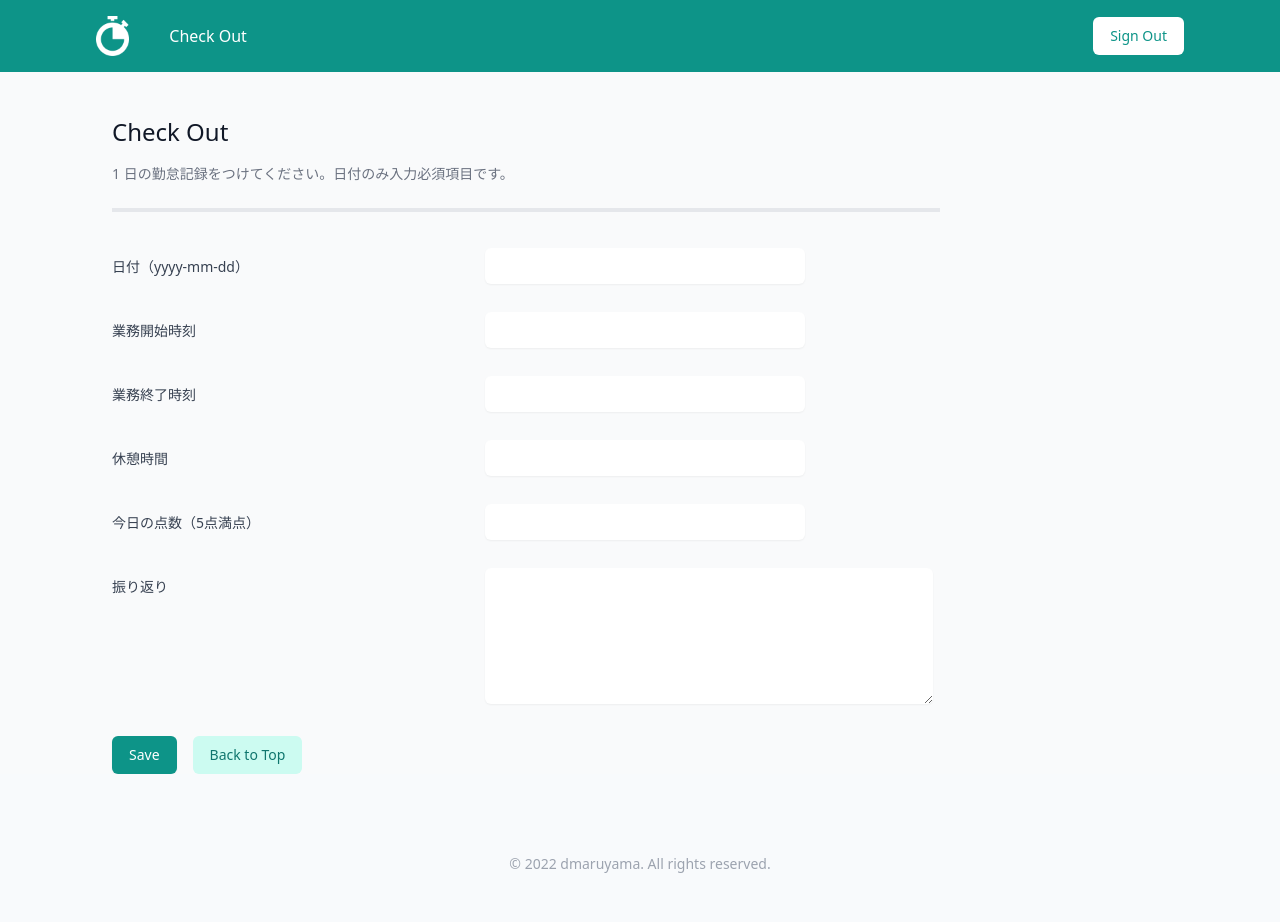
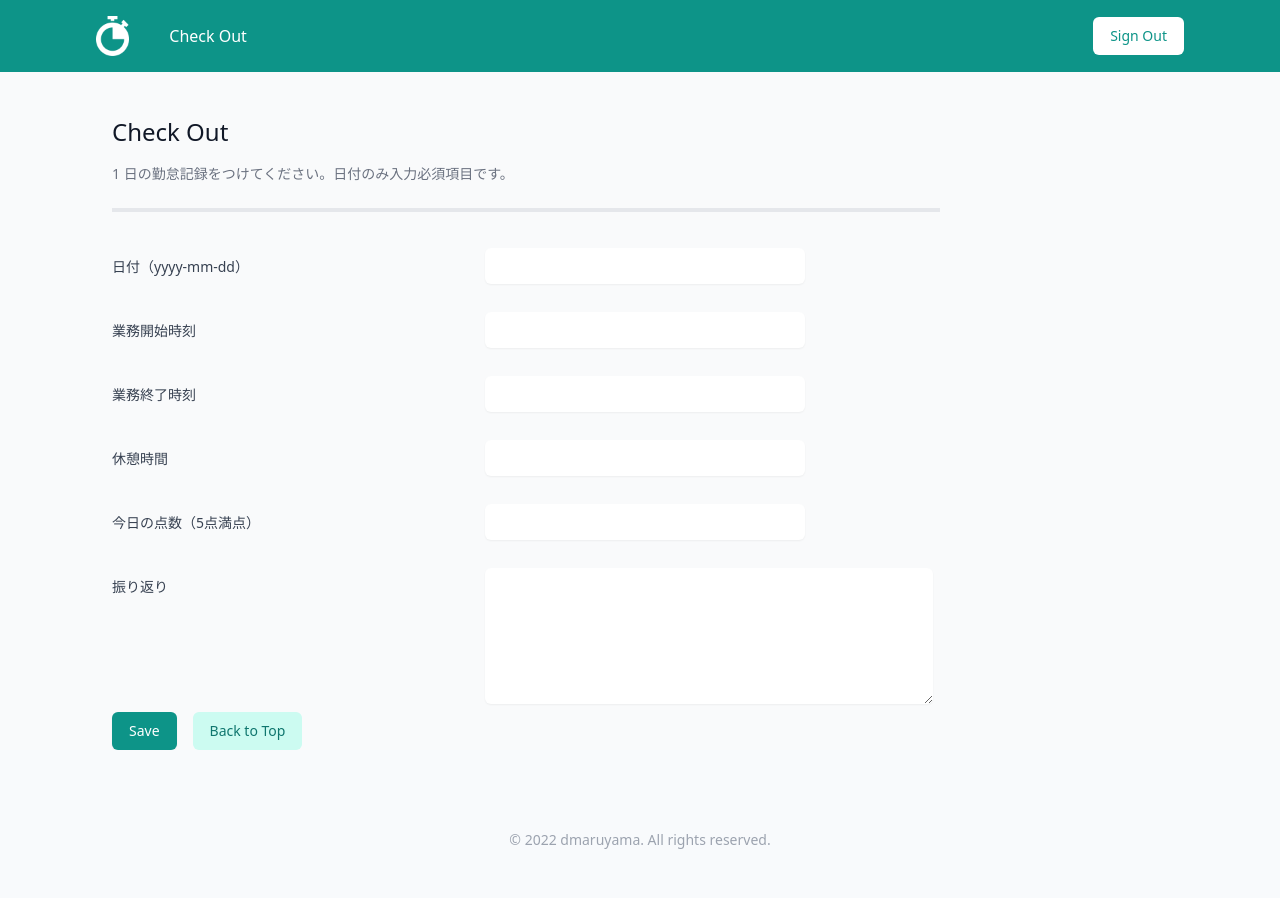
Before and after one commit to dmaruyama-51/work-management-app, a Django app: page /new/ in a window 1280 px wide. After the commit the page ends 849 px from the top, so only its background shows below. Run offline with Django 3.2, Linux system fonts and the light colour scheme; the visitor is signed in with stand-in values (Sample User, id 1); some libraries are stand-ins or nearby versions.

Commit message:
fix design

```diff
--- a/templates/detail.html
+++ b/templates/detail.html
@@ -20,7 +20,7 @@
             <div class="space-y-6 sm:space-y-5">
 
                 <div class="sm:grid sm:grid-cols-3 sm:gap-4 sm:items-start sm:pt-4">
-                    <label for="first-name" class="block text-sm font-medium text-gray-700 sm:mt-px sm:pt-2"> 日付 </label>
+                    <label for="first-name" class="block text-sm font-medium text-gray-700 sm:mt-px sm:pt-2">日付(yyyy-mm-dd)</label>
                     <div class="mt-1 sm:mt-0 sm:col-span-2">
                         <p class="block text-sm font-medium text-gray-700 sm:mt-px sm:pt-2">{{ obj.date }}</p>
                     </div>
@@ -67,7 +67,7 @@
 
     </div>
     <!-- button -->
-    <div class="pt-12">
+    <div class="mt-12">
         <div class="flex justify-start">
             <button type="button" class="inline-flex justify-center py-2 px-4 border border-transparent shadow-sm text-sm font-medium rounded-md text-white bg-teal-600 hover:bg-teal-700 focus:outline-none focus:ring-2 focus:ring-offset-2 focus:ring-teal-500"><a href="{% url 'time_management:edit' id=obj.pk %}">Edit</a></button>
             <button type="button" class="ml-4 inline-flex items-center px-4 py-2 border border-transparent text-sm font-medium rounded-md text-teal-700 bg-teal-100 hover:bg-teal-200 focus:outline-none focus:ring-2 focus:ring-offset-2 focus:ring-teal-500"><a href="{% url 'time_management:index' %}">Back to Top</a></button>
--- a/templates/edit.html
+++ b/templates/edit.html
@@ -8,14 +8,17 @@
 
 {% block content %}
 
-<form method="POST" class="ml-12 space-y-6">{% csrf_token %}
+<div class="ml-12 mt-6">
+<form method="POST" >{% csrf_token %}
     <div class="space-y-8 divide-y divide-gray-200 sm:space-y-5">
 
       <div class="pt-6 space-y-6 sm:pt-6 sm:space-y-5">
+
         <div class="sm:border-b-4 sm:border-gray-200 w-9/12">
           <h3 class="text-2xl mb-5 leading-6 font-medium text-gray-900">Edit</h3>
           <p class="pb-6 mt-1 max-w-2xl text-sm text-gray-500">記録を編集することができます。</p>
         </div>
+
         <div class="space-y-6 sm:space-y-5">
 
           <div class="sm:grid sm:grid-cols-3 sm:gap-4 sm:items-start sm:pt-4">
@@ -78,4 +81,5 @@
       </div>
     </div>
   </form>
+</div>
 {% endblock content %}
--- a/templates/new.html
+++ b/templates/new.html
@@ -8,10 +8,12 @@
 
 {% block content %}
 
-<form method="POST" class="ml-12 space-y-6">{% csrf_token %}
+<div class="ml-12 mt-6">
+<form method="POST">{% csrf_token %}
     <div class="space-y-8 sm:space-y-5">
 
       <div class="pt-8 space-y-6 sm:pt-6 sm:space-y-5 ">
+
         <div class="sm:border-b-4 sm:border-gray-200 w-9/12">
           <h3 class="text-2xl mb-5 leading-6 font-medium text-gray-900">Check Out</h3>
           <p class="pb-6 mt-1 text-sm text-gray-500">1 日の勤怠記録をつけてください。日付のみ入力必須項目です。</p>
@@ -59,9 +61,11 @@
             <div class="mt-1 sm:mt-0 sm:col-span-2">
               <textarea rows="6" type="text" name='comment' id='id_comment' class="p-2 shadow-sm focus:ring-teal-500 focus:border-teal-500 block w-full sm:max-w-md sm:text-sm border-gray-300 rounded-md"></textarea>
             </div>
+          </div>
         </div>
+
       </div>
-    </div>
+
     </div>
 
     {% if error_msg %}
@@ -78,5 +82,6 @@
         <button type="button" class="ml-4 inline-flex items-center px-4 py-2 border border-transparent text-sm font-medium rounded-md text-teal-700 bg-teal-100 hover:bg-teal-200 focus:outline-none focus:ring-2 focus:ring-offset-2 focus:ring-teal-500"><a href="{% url 'time_management:index' %}">Back to Top</a></button>
       </div>
     </div>
-  </form>
+</form>
+</div>
 {% endblock content %}
```
